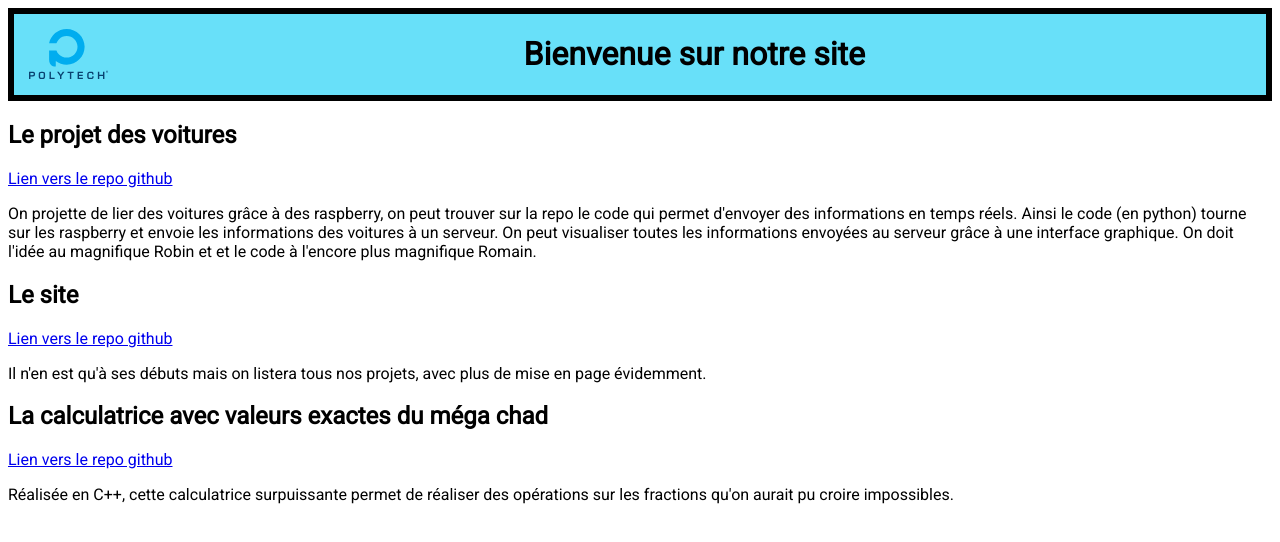
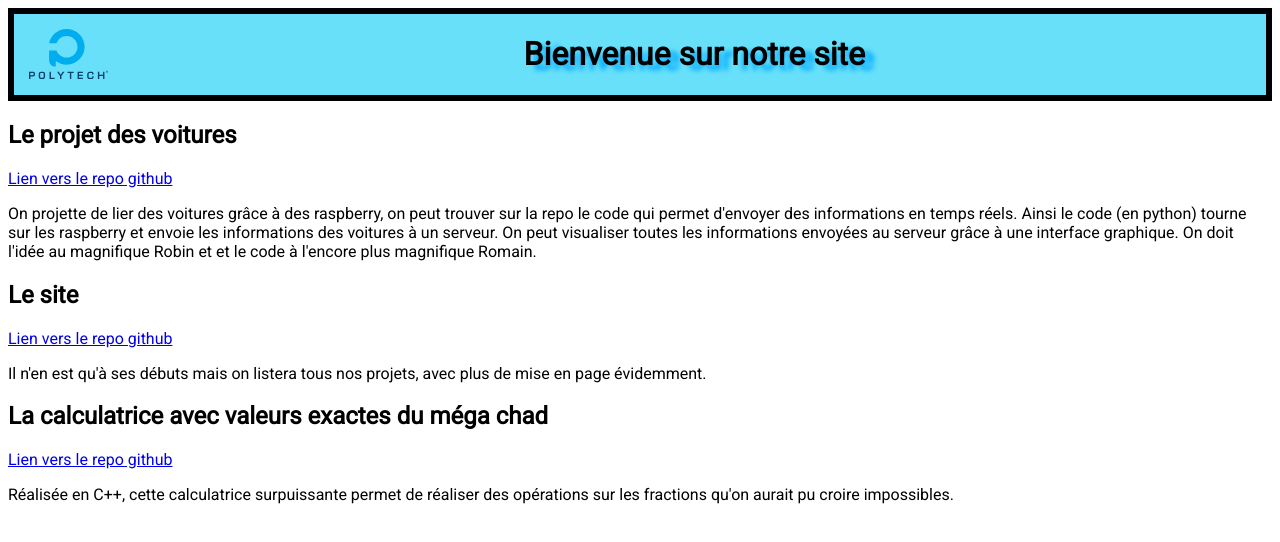
Before and after one commit to puceaulytech/puceaulytech, a plain HTML site: page index.html in a window 1280 px wide. Drawn offline with Linux system fonts and the light colour scheme.

Commit message:
truc de ouf

```diff
--- a/style.css
+++ b/style.css
@@ -19,4 +19,5 @@ header img {
 
 header h1 {
   text-align: center;
+  text-shadow: 9px 5px 5px #00abff;
 }
```
